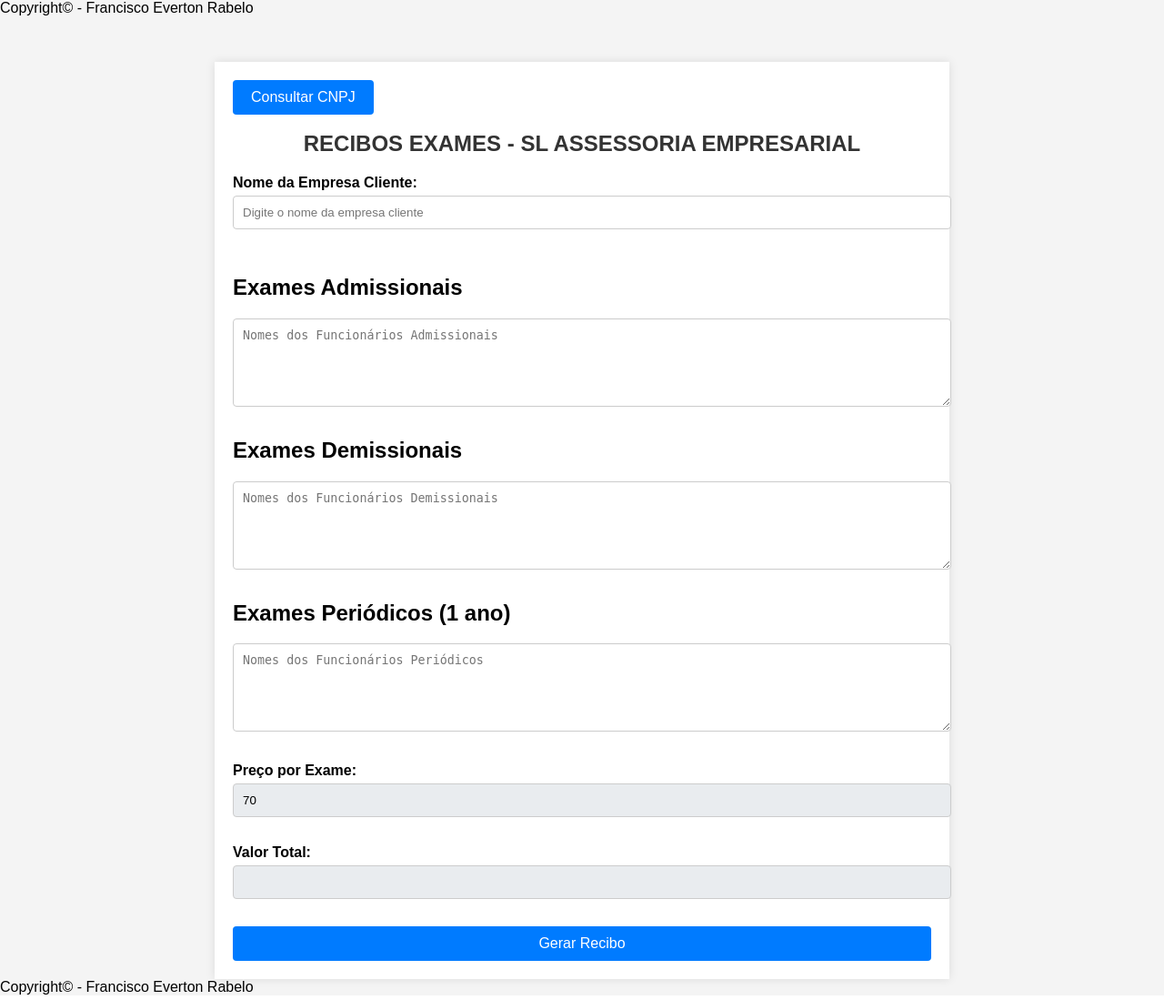
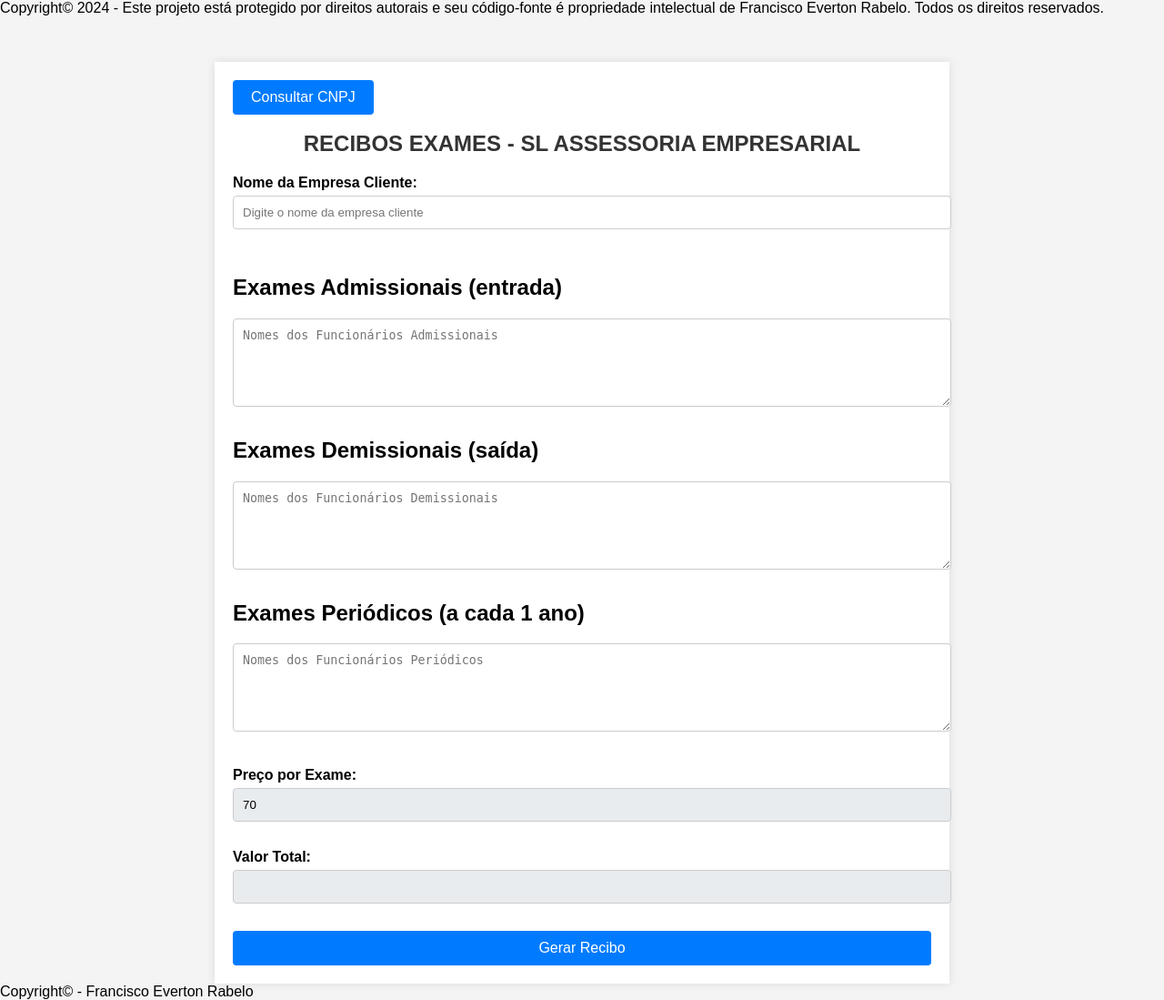
Before and after one commit to deverton1/RecibosExamesFlask, a Flask app: page / in a window 1280 px wide. Shown: the whole page at 91% size. Run offline with Flask 3, Linux system fonts and the light colour scheme.

Commit message:
Adicionado copy e limpeza de código

```diff
--- a/app.py
+++ b/app.py
@@ -1,12 +1,15 @@
+import io
+
 from flask import Flask, render_template, request, send_file
 from fpdf import FPDF
-import io
 
 app = Flask(__name__)
+
 
 @app.route('/')
 def index():
     return render_template('index.html')
+
 
 @app.route('/generate_receipt', methods=['POST'])
 def generate_receipt():
@@ -21,7 +24,8 @@ def generate_receipt():
     demissionais = [nome.strip() for nome in demissionais if nome.strip()]
     periodicos = [nome.strip() for nome in periodicos if nome.strip()]
 
-    total_funcionarios = len(admissionais) + len(demissionais) + len(periodicos)
+    total_funcionarios = len(admissionais) + len(demissionais) + len(
+        periodicos)
     valor_total = total_funcionarios * preco_exame
 
     # Criar PDF
@@ -30,7 +34,11 @@ def generate_receipt():
     pdf.set_font("Arial", size=12)
 
     pdf.cell(200, 10, txt="SL ASSESSORIA EMPRESARIAL", ln=True, align='C')
-    pdf.cell(200, 10, txt=f"Empresa Cliente: {nome_empresa_cliente}", ln=True, align='C')
+    pdf.cell(200,
+             10,
+             txt=f"Empresa Cliente: {nome_empresa_cliente}",
+             ln=True,
+             align='C')
 
     pdf.ln(10)  # Add a line break
 
@@ -69,8 +77,13 @@ def generate_receipt():
     pdf_output = io.BytesIO()
     pdf_output.write(pdf.output(dest='S').encode('latin1'))
     pdf_output.seek(0)
+    nome_pdf_baixado = f"{nome_empresa_cliente}-recibo.pdf"
 
-    return send_file(pdf_output, as_attachment=True, download_name="recibo.pdf", mimetype='application/pdf')
+    return send_file(pdf_output,
+                     as_attachment=True,
+                     download_name=nome_pdf_baixado,
+                     mimetype='application/pdf')
+
 
 if __name__ == '__main__':
-    app.run(debug=True)
+    app.run('0.0.0.0')
--- a/static/script.js
+++ b/static/script.js
@@ -9,6 +9,3 @@ function calculateTotal() {
 
     document.getElementById('totalExames').value = `R$ ${valorTotal.toFixed(2)}`;
 }
-function consultaCnpj(){
-    URL=("https://solucoes.receita.fazenda.gov.br/Servicos/cnpjreva/Cnpjreva_Solicitacao.asp?cnpj=")
-}
--- a/templates/index.html
+++ b/templates/index.html
@@ -1,16 +1,18 @@
 <!DOCTYPE html>
 <html lang="pt-BR">
+    <footer>Copyright© 2024 - Este projeto está protegido por direitos autorais e seu código-fonte é propriedade intelectual de Francisco Everton Rabelo. Todos os direitos reservados.</footer>
 <head>
+    <link rel="icon" type="image/png" href="static/logosigla.png">
     <meta charset="UTF-8">
     <meta name="viewport" content="width=device-width, initial-scale=1.0">
     <title>Recibo de Pagamento</title>
     <link rel="stylesheet" href="static/styles.css">
     <script defer src="static/script.js"></script>
 </head>
-<footer>Copyright© - Francisco Everton Rabelo</footer>
 <body>
     <div class="container">
-        <button type="button" onclick="window.open('https://solucoes.receita.fazenda.gov.br/Servicos/cnpjreva/Cnpjreva_Solicitacao.asp?cnpj=', '_blank');">Consultar CNPJ</button><br/><br/>        <header>
+        <button type="button" onclick="window.open('https://solucoes.receita.fazenda.gov.br/Servicos/cnpjreva/Cnpjreva_Solicitacao.asp?cnpj=', '_blank');">Consultar CNPJ</button><br/><br/>
+        <header>
             <h1>RECIBOS EXAMES - SL ASSESSORIA EMPRESARIAL</h1>
         </header>
         <form id="reciboForm" method="POST" action="/generate_receipt">
@@ -19,14 +21,15 @@
                 <input type="text" id="nomeEmpresaCliente" name="nomeEmpresaCliente" placeholder="Digite o nome da empresa cliente" required>
             </div>
             <div class="exames">
-                <h2>Exames Admissionais</h2>
+                <h2>Exames Admissionais (entrada)</h2>
                 <textarea id="admissionais" name="admissionais" rows="5" placeholder="Nomes dos Funcionários Admissionais" oninput="calculateTotal()"></textarea>
 
-                <h2>Exames Demissionais</h2>
+                <h2>Exames Demissionais (saída)</h2>
                 <textarea id="demissionais" name="demissionais" rows="5" placeholder="Nomes dos Funcionários Demissionais" oninput="calculateTotal()"></textarea>
 
-                <h2>Exames Periódicos (1 ano)</h2>
+                <h2>Exames Periódicos (a cada 1 ano)</h2>
                 <textarea id="periodicos" name="periodicos" rows="5" placeholder="Nomes dos Funcionários Periódicos" oninput="calculateTotal()"></textarea>
+                <label></label>
             </div>
             <div class="preco-exame">
                 <label for="precoExame">Preço por Exame:</label>
@@ -36,7 +39,7 @@
                 <label for="totalExames">Valor Total:</label>
                 <input type="text" id="totalExames" name="totalExames" readonly>
             </div>
-            <button type="submit">Gerar Recibo</button>
+            <button class="bota_gerar" type="submit">Gerar Recibo</button>
         </form>
     </div>
 </body>
```
Also changed, not shown: 1 other file.
